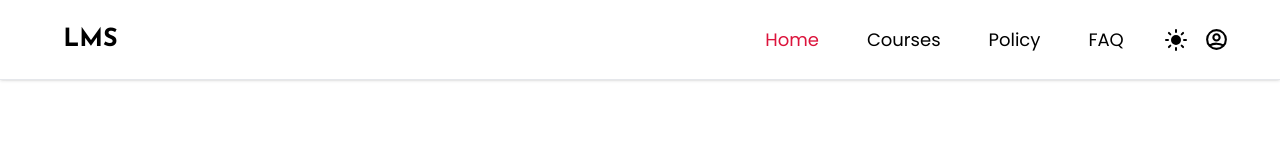
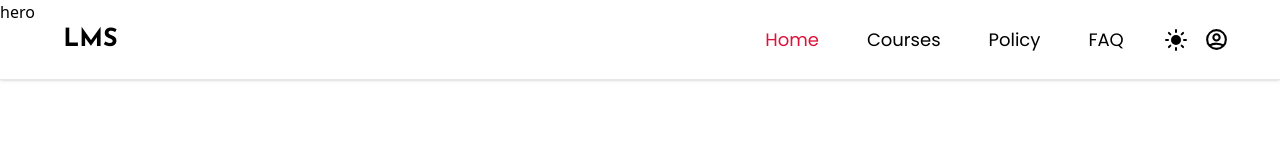
Before and after one commit to rawbil/Advanced-Learning-Management-System, a Next.js app in the folder client/: page / in a window 1280 px wide. Shown: the top 160 px of the page. Built offline with nearby package versions, Linux system fonts and the light colour scheme.

Commit message:
add hero component to home

```diff
--- /dev/null
+++ b/client/app/(components)/Hero.tsx
@@ -0,0 +1,7 @@
+
+
+export default function Hero() {
+    return (
+        <div>hero</div>
+    )
+}
--- a/client/app/page.tsx
+++ b/client/app/page.tsx
@@ -2,6 +2,7 @@
 import {Sun, Moon} from 'lucide-react';
 import Header from './(components)/Header';
 import { useState } from 'react';
+import Hero from './(components)/Hero';
 
 
 export default function Home() {
@@ -11,6 +12,7 @@ export default function Home() {
   return (
     <div className="">
       <Header open={open} setOpen={setOpen} activeItem={activeItem} />
+      <Hero />
     </div>
   )
 }
```
